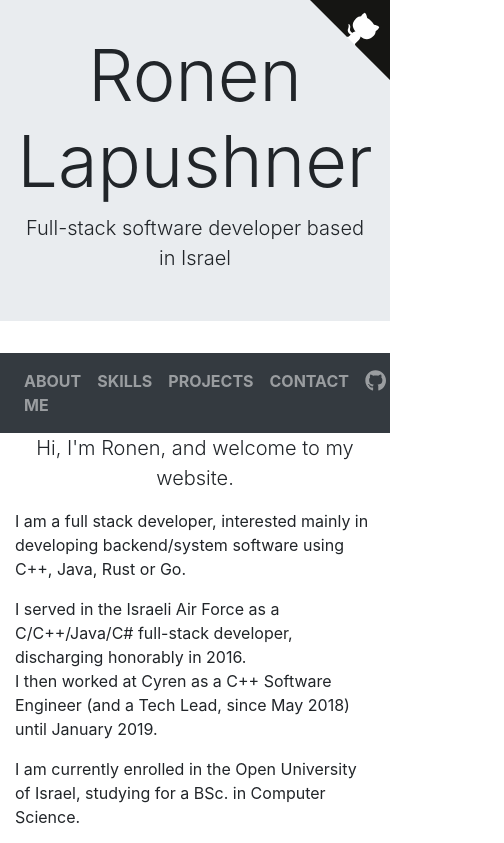
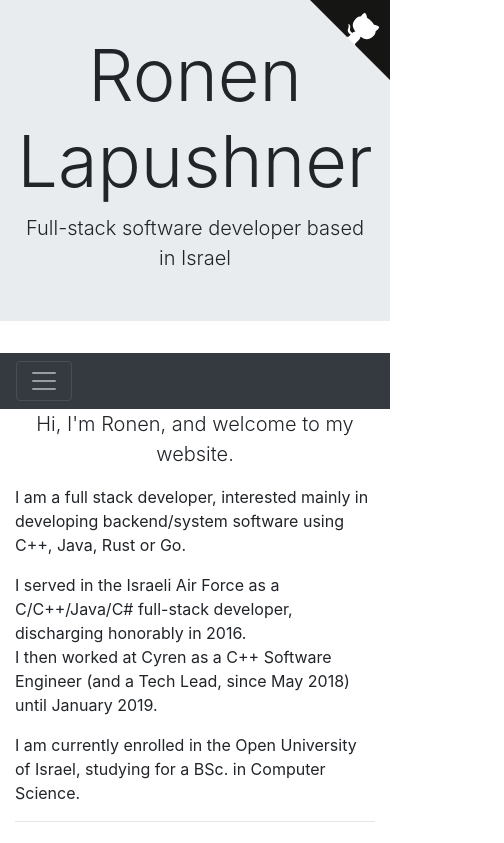
Before and after one commit to ronen25/ronen.xyz, a Vue app in the folder website/: page / in a window 390 px wide. Shown: the top 843 px of the page, 504 px wide, since content can reach past the window. Built offline with nearby package versions, Linux system fonts and the light colour scheme.

Commit message:
Made header collapsable on mobile

```diff
--- a/website/src/components/Header.vue
+++ b/website/src/components/Header.vue
@@ -9,7 +9,10 @@
     ></b-jumbotron>
 
     <!-- WEBPAGE NAVIGATION BAR -->
-    <b-navbar v-bind:type="'dark'" v-bind:variant="'dark'">
+    <b-navbar type="dark" variant="dark" toggleable="lg">
+      <b-navbar-toggle target="nav-collapse"></b-navbar-toggle>
+
+      <b-collapse id="nav-collapse" is-nav>
         <b-navbar-nav v-bind:align="'center'" class="mx-auto">
           <!-- About -->
           <b-nav-item href="#about" class="text-white">
@@ -32,16 +35,22 @@
           </b-nav-item>
 
           <!-- Github Link -->
-        <b-nav-item href="https://github.com/ronen25" target="_blank"
+          <b-nav-item
+            href="https://github.com/ronen25"
+            target="_blank"
             title="Github Link"
-        alt="GITHUB">
+            alt="GITHUB"
+          >
             <font-awesome-icon :icon="['fab', 'github']" size="lg"></font-awesome-icon>
           </b-nav-item>
 
           <!-- Linkedin Link -->
-        <b-nav-item href="https://www.linkedin.com/in/ronen-lapushner-521966143" target="_blank"
+          <b-nav-item
+            href="https://www.linkedin.com/in/ronen-lapushner-521966143"
+            target="_blank"
             title="LinkedIn Link"
-        alt="LINKEDIN">
+            alt="LINKEDIN"
+          >
             <font-awesome-icon :icon="['fab', 'linkedin']" size="lg"></font-awesome-icon>
           </b-nav-item>
 
@@ -49,8 +58,8 @@
           <b-nav-item-dropdown text="MORE" left>
             <b-dropdown-item href="#">About this site...</b-dropdown-item>
           </b-nav-item-dropdown>
-
         </b-navbar-nav>
+      </b-collapse>
     </b-navbar>
   </header>
 </template>
--- a/website/src/main.js
+++ b/website/src/main.js
@@ -24,7 +24,8 @@ import 'bootstrap-vue/dist/bootstrap-vue.min.css'
 // Import specific bootstrap components
 import {
   BJumbotron,
-  BNavbar, BNavbarNav, BNavItem, BNavItemDropdown, BDropdownItem
+  BNavbar, BNavbarNav, BNavItem, BNavItemDropdown, BDropdownItem, BNavbarToggle,
+  BCollapse
 } from 'bootstrap-vue'
 
 Vue.component( 'b-jumbotron', BJumbotron )
@@ -33,6 +34,8 @@ Vue.component( 'b-navbar-nav', BNavbarNav )
 Vue.component( 'b-nav-item', BNavItem )
 Vue.component( 'b-nav-item-dropdown', BNavItemDropdown )
 Vue.component( 'b-dropdown-item', BDropdownItem )
+Vue.component( 'b-collapse', BCollapse )
+Vue.component( 'b-navbar-toggle', BNavbarToggle )
 
 // -------------------------------------------------------------
 Vue.config.productionTip = false
```
Lines whose indentation alone changed are shown as unchanged.
